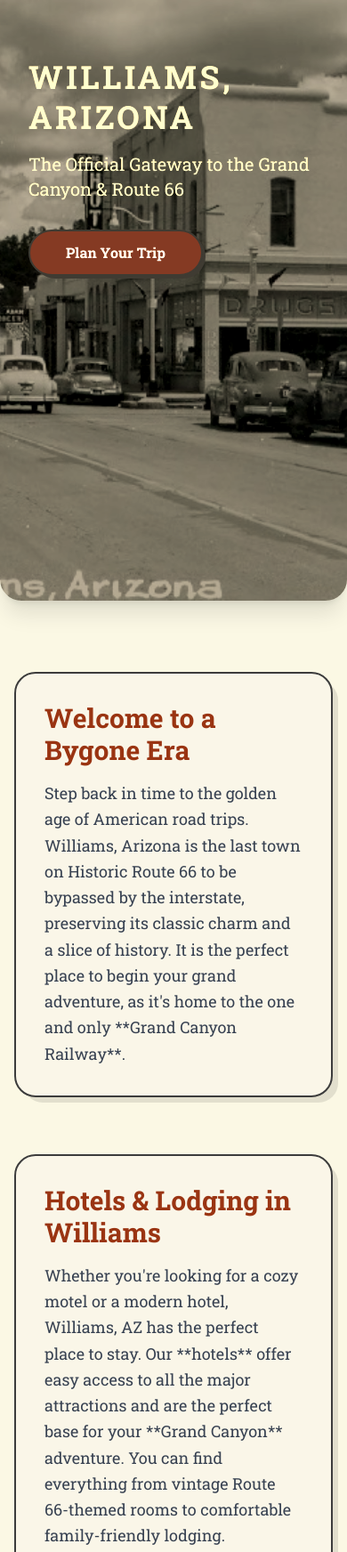
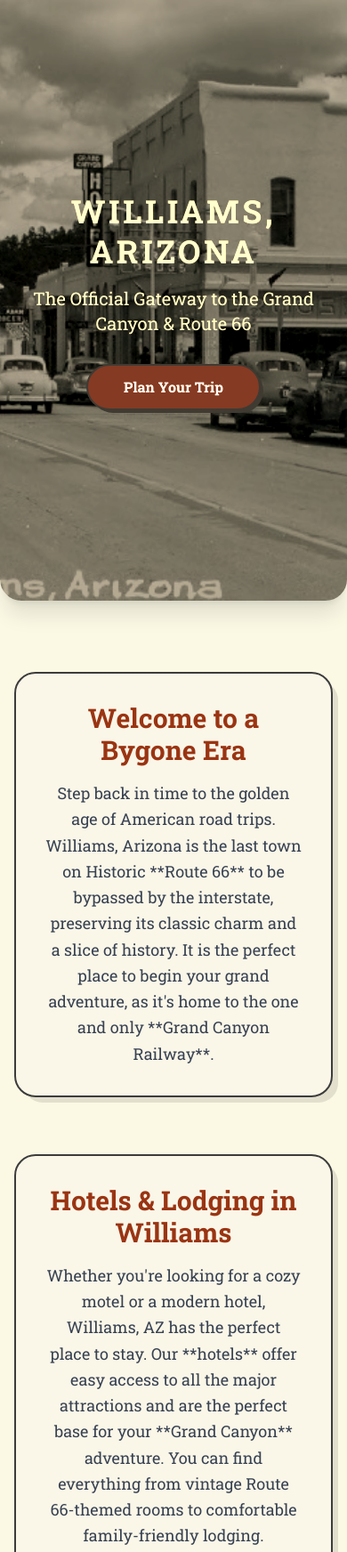
Before and after one commit to parthyp/thewilliamsaz, a plain HTML site: page index.html in a window 390 px wide. Shown: the top 1744 px of the page at 89% size. Drawn offline with nearby package versions, Linux system fonts and the light colour scheme.

Commit message:
Update index.html

```diff
--- a/index.html
+++ b/index.html
@@ -30,33 +30,24 @@
             background-image: url('./williamsaz.jpeg');
             background-size: cover;
             background-position: center;
-            background-attachment: scroll;
+            background-attachment: scroll; /* Changed from fixed for better mobile performance */
             filter: sepia(0.4) saturate(1.2) contrast(1.1);
-            min-height: 100vh;
-            padding: 2rem 1rem;
+            min-height: 100vh; /* Full viewport height on mobile */
+            padding: 2rem 1rem; /* Add padding for mobile */
         }
 
-        /* Mobile text alignment */
+        /* Media queries for responsive design */
         @media screen and (max-width: 768px) {
-            .text-align-mobile {
-                text-align: left !important;
-            }
-            .justify-mobile {
-                justify-content: flex-start !important;
-            }
             .hero-vintage {
-                background-attachment: scroll;
+                background-attachment: scroll; /* Ensure scroll on mobile */
                 background-position: top center;
-                min-height: 60vh;
-            }
-            .content-wrapper {
-                padding-left: 1.5rem;
+                min-height: 60vh; /* Shorter height on mobile */
             }
         }
 
         @media screen and (max-width: 480px) {
             .hero-vintage {
-                min-height: 50vh;
+                min-height: 50vh; /* Even shorter on small phones */
             }
         }
 
@@ -86,7 +77,7 @@
         }
 
         .card-content.active {
-            max-height: 500px;
+            max-height: 500px; /* A value large enough to fit the content */
             transition: max-height 0.6s ease-in;
         }
 
@@ -109,36 +100,34 @@
 <body class="antialiased">
 
     <!-- Hero Section with Vintage Image -->
-    <header class="hero-vintage relative flex items-start sm:items-center justify-start sm:justify-center min-h-[80vh] rounded-b-3xl overflow-hidden shadow-xl">
+    <header class="hero-vintage relative flex items-center justify-center text-center text-white min-h-[80vh] rounded-b-3xl overflow-hidden shadow-xl">
         <div class="absolute inset-0 bg-black opacity-40"></div>
-        <div class="relative z-10 px-4 py-8 max-w-4xl w-full content-wrapper">
-            <div class="text-align-mobile sm:text-center">
+        <div class="relative z-10 px-4 py-8 max-w-4xl">
             <h1 class="text-4xl sm:text-6xl md:text-7xl font-bold tracking-widest leading-tight text-yellow-100">
                 WILLIAMS, ARIZONA
             </h1>
             <h2 class="text-xl sm:text-2xl mt-4 text-yellow-100">
                 The Official Gateway to the Grand Canyon & Route 66
             </h2>
-                <div class="flex justify-mobile sm:justify-center">
+            <!-- Added the "Plan Your Trip" button to the hero section -->
             <a href="https://expedia.com/affiliates/expedia-home.qdST5c9" target="_blank" class="inline-block mt-8 rounded-full btn-vintage font-bold">
                 Plan Your Trip
             </a>
         </div>
-            </div>
-        </div>
     </header>
 
     <main class="container mx-auto p-4 sm:p-8">
+
         <!-- About Section -->
-        <section class="my-16 text-align-mobile sm:text-center max-w-4xl mx-auto vintage-card p-8 rounded-3xl">
+        <section class="my-16 text-center max-w-4xl mx-auto vintage-card p-8 rounded-3xl">
             <h2 class="text-3xl sm:text-4xl font-bold mb-4 text-orange-800">Welcome to a Bygone Era</h2>
             <p class="text-lg text-gray-700 leading-relaxed">
-                Step back in time to the golden age of American road trips. Williams, Arizona is the last town on Historic Route 66 to be bypassed by the interstate, preserving its classic charm and a slice of history. It is the perfect place to begin your grand adventure, as it's home to the one and only **Grand Canyon Railway**.
+                Step back in time to the golden age of American road trips. Williams, Arizona is the last town on Historic **Route 66** to be bypassed by the interstate, preserving its classic charm and a slice of history. It is the perfect place to begin your grand adventure, as it's home to the one and only **Grand Canyon Railway**.
             </p>
         </section>
 
         <!-- Accommodations Section -->
-        <section class="my-16 text-align-mobile sm:text-center max-w-4xl mx-auto vintage-card p-8 rounded-3xl">
+        <section class="my-16 text-center max-w-4xl mx-auto vintage-card p-8 rounded-3xl">
             <h2 class="text-3xl sm:text-4xl font-bold mb-4 text-orange-800">Hotels & Lodging in Williams</h2>
             <p class="text-lg text-gray-700 leading-relaxed">
                 Whether you're looking for a cozy motel or a modern hotel, Williams, AZ has the perfect place to stay. Our **hotels** offer easy access to all the major attractions and are the perfect base for your **Grand Canyon** adventure. You can find everything from vintage Route 66-themed rooms to comfortable family-friendly lodging.
@@ -191,7 +180,7 @@
         </section>
 
         <!-- Nearby Attractions Section -->
-        <section class="my-16 text-align-mobile sm:text-center max-w-4xl mx-auto vintage-card p-8 rounded-3xl">
+        <section class="my-16 text-center max-w-4xl mx-auto vintage-card p-8 rounded-3xl">
             <h2 class="text-3xl sm:text-4xl font-bold mb-4 text-orange-800">Popular Nearby Sites</h2>
             <p class="text-lg text-gray-700 leading-relaxed mb-8">
                 Your Williams adventure doesn't stop here. The town is the perfect launchpad for exploring some of Northern Arizona's most spectacular destinations.
@@ -265,7 +254,7 @@
     </main>
 
     <!-- Footer -->
-    <footer class="bg-gray-800 text-white text-align-mobile sm:text-center p-6 sm:p-8 mt-16 rounded-t-3xl shadow-2xl">
+    <footer class="bg-gray-800 text-white text-center p-6 sm:p-8 mt-16 rounded-t-3xl shadow-2xl">
         <p class="text-sm sm:text-base tracking-widest">&copy; 2024 Williams, AZ. All rights reserved.</p>
     </footer>
 
@@ -275,8 +264,14 @@
             accordion.addEventListener('click', () => {
                 const content = accordion.querySelector('.card-content');
                 const icon = accordion.querySelector('span');
+
                 content.classList.toggle('active');
-                icon.textContent = content.classList.contains('active') ? '-' : '+';
+
+                if (content.classList.contains('active')) {
+                    icon.textContent = '-';
+                } else {
+                    icon.textContent = '+';
+                }
             });
         });
     </script>
```
Lines whose indentation alone changed are shown as unchanged.
